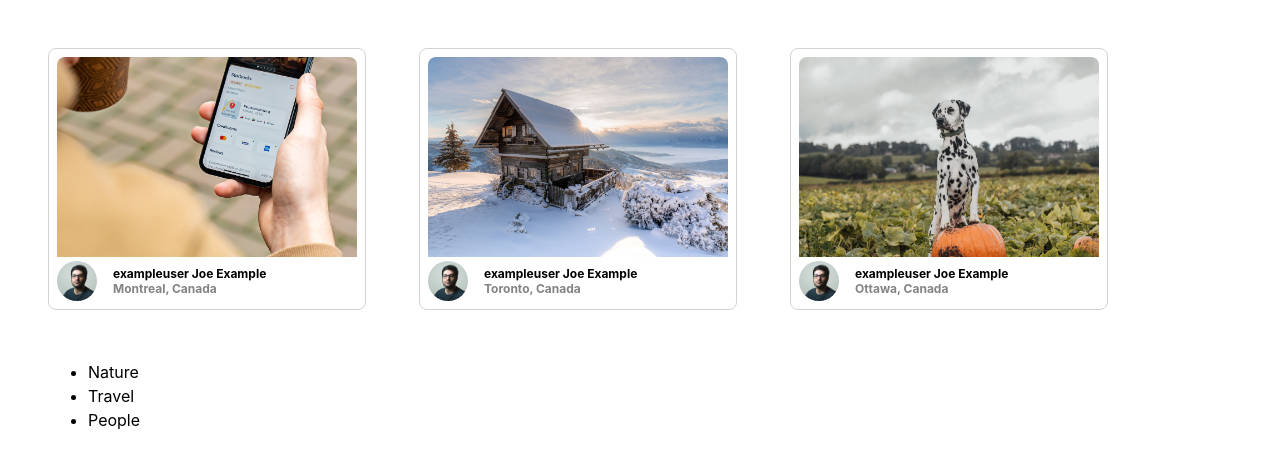
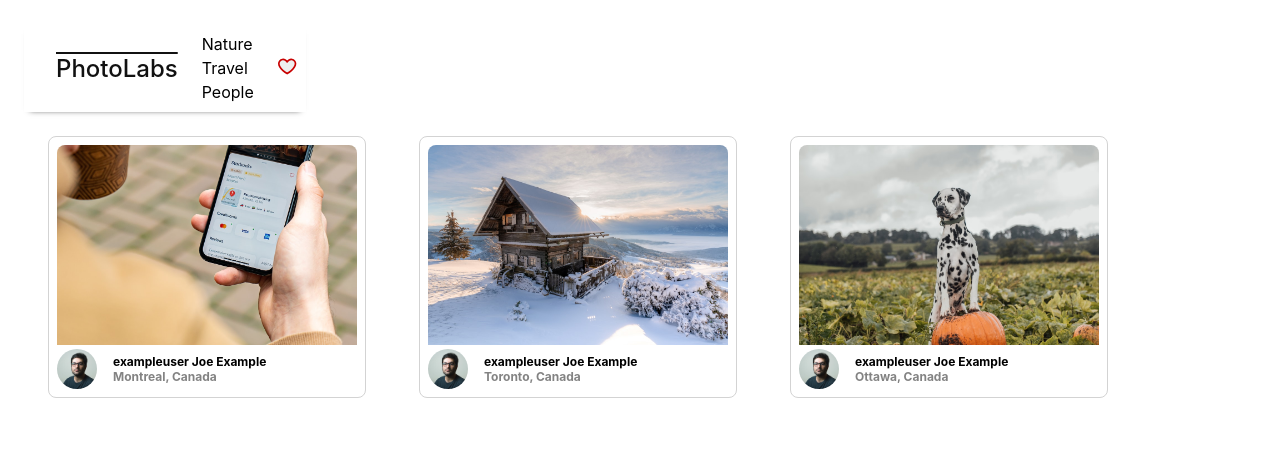
Before and after one commit to AStefankiv/photolabs, a React (Create React App) app in the folder frontend/: page / in a window 1280 px wide. Shown: the top 464 px of the page. Built offline with nearby package versions, Linux system fonts and the light colour scheme; the HTML template or start-up script is replaced by a standard one.

Commit message:
Navigation bar incomplete

```diff
--- a/frontend/src/App.jsx
+++ b/frontend/src/App.jsx
@@ -4,8 +4,7 @@
 import PhotoList from 'components/PhotoList';
 import './App.scss';
 import TopicList from 'components/TopicList';
-import TopicListItem from 'components/TopicListItem';
-
+import TopNavigationBar from 'components/TopNavigationBar';
 
 const sampleDataForTopicList = [
   {id: "1", slug: "topic-1", title: "Nature",},
@@ -18,14 +17,13 @@
   return (
     <div className="App">
       <div className="photo-list">
-        {/* {photos.map((photo, index) => (
-          <PhotoListItem key={index} sampleData={photo} />
-        ))} */}
+        <TopNavigationBar />
         <PhotoList />
-        <TopicList topics={sampleDataForTopicList} />
+        {/* <TopicList topics={sampleDataForTopicList} /> */}
       </div>
     </div>
   );
 };
 
 export default App;
+export { sampleDataForTopicList };
--- a/frontend/src/components/FavBadge.jsx
+++ b/frontend/src/components/FavBadge.jsx
@@ -8,7 +8,7 @@
     <div className='fav-badge'>
       <FavIcon displayAlert={!!isFavPhotoExist}/>
     </div>
-  )
+  );
 };
 
 export default FavBadge;
--- a/frontend/src/components/TopNavigationBar.jsx
+++ b/frontend/src/components/TopNavigationBar.jsx
@@ -1,13 +1,18 @@
 import React from 'react';
 
-import '../styles/TopNavigationBar.scss'
+import '../styles/TopNavigationBar.scss';
+import TopicList from './TopicList';
+import { sampleDataForTopicList } from '../App';
+import FavBadge from './FavBadge';
 
 const TopNavigation = () => {
   return (
     <div className="top-nav-bar">
       <span className="top-nav-bar__logo">PhotoLabs</span>
+      <TopicList topics={sampleDataForTopicList} />
+      <FavBadge />
     </div>
-  )
-}
+  );
+};
 
 export default TopNavigation;
--- a/frontend/src/components/TopicList.jsx
+++ b/frontend/src/components/TopicList.jsx
@@ -6,11 +6,11 @@
 const TopicList = ({ topics }) => {
   return (
     <div className="top-nav-bar__topic-list">
-      <ul>
+      <li>
         {topics.map((topic) => (
-          <TopicListItem key={topic.id} topic={topic} />
+          <TopicListItem key={topic.id} topicLI={topic} />
         ))}
-      </ul>
+      </li>
     </div>
   );
 };
--- a/frontend/src/components/TopicListItem.jsx
+++ b/frontend/src/components/TopicListItem.jsx
@@ -3,9 +3,9 @@
 import "../styles/TopicListItem.scss";
 
 
-const TopicListItem = ({ topic }) => {
+const TopicListItem = ({ topicLI }) => {
   return (
-    <li className="topic-list__item">{topic.title}</li>
+    <div className="topic-list__item">{topicLI.title}</div>
   );
 };
 
```
